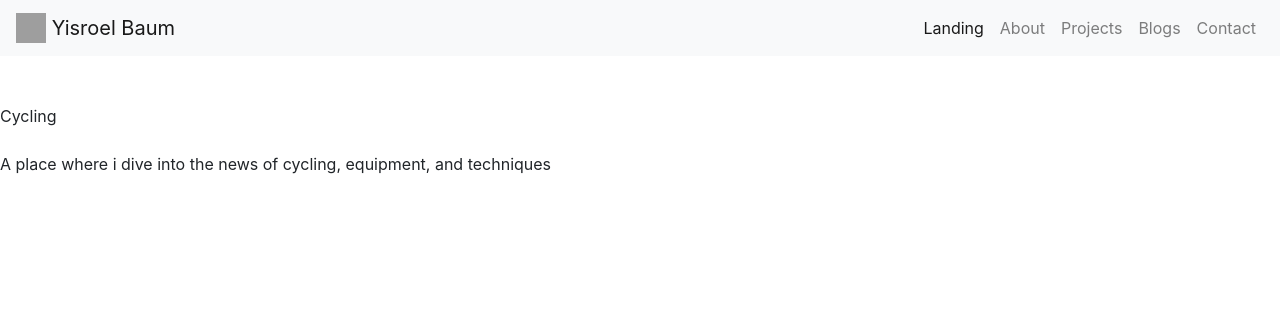
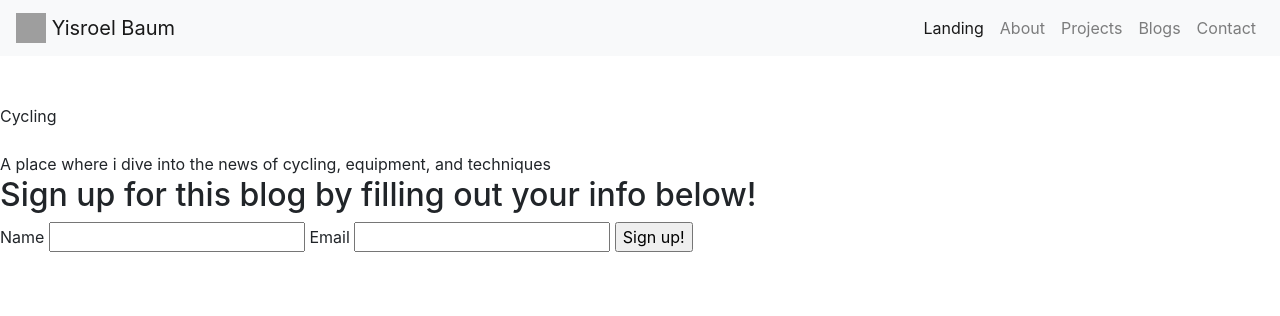
Before and after one commit to ayalCheckerInstitute/Hackathon-Portfolio-Page, a Flask app: page /blog/1 in a window 1280 px wide. Shown: the top 316 px of the page. Run offline with Flask 3, Linux system fonts and the light colour scheme; data comes from the database, SQL or seed files in the repository; some libraries are stand-ins or nearby versions; grey boxes are pictures that could not be loaded.

Commit message:
added blog sign up to each individual blog page

```diff
--- a/portfolio/routes.py
+++ b/portfolio/routes.py
@@ -42,7 +42,19 @@ def blogs():
 @app.route('/blog/<int:blog_id>')
 def ind_blog(blog_id):
     blog = Blog.query.filter_by(id=blog_id).first()
-    return render_template('ind_blog.html', blog=blog)
+    blog_form = BlogSignUpForm()
+    user = User.query.filter_by(email=blog_form.email.data).first()
+    if blog_form.validate_on_submit():
+        if user:
+            user.blogs.append(blog)
+            portfolio.session.commit()
+        else:
+            user = User(name=blog_form.name.data, email=blog_form.email.data)
+            user.blogs.append(blog)
+            user.save_user()
+        flash(f"You've been signed up for the {blog.name} blog!")
+        redirect(url_for('blogs'))
+    return render_template('ind_blog.html', blog=blog, blog_form=blog_form)
 
 
 @app.route('/contact', methods=('GET', 'POST'))
--- a/portfolio/templates/ind_blog.html
+++ b/portfolio/templates/ind_blog.html
@@ -3,4 +3,18 @@
     {{ blog.img }}<br><br>
     {{ blog.name }}<br><br>
     {{ blog.description }}
+
+    <form method="post" action="" enctype="multipart/form-data">
+        <h2>Sign up for this blog by filling out your info below!</h2>
+        {{blog_form.hidden_tag()}}
+
+        {{ blog_form.name.label }}
+        {{ blog_form.name() }}
+
+        {{ blog_form.email.label }}
+        {{ blog_form.email() }}
+
+        {{ blog_form.submit() }}
+
+    </form>
 {% endblock content %}
```
